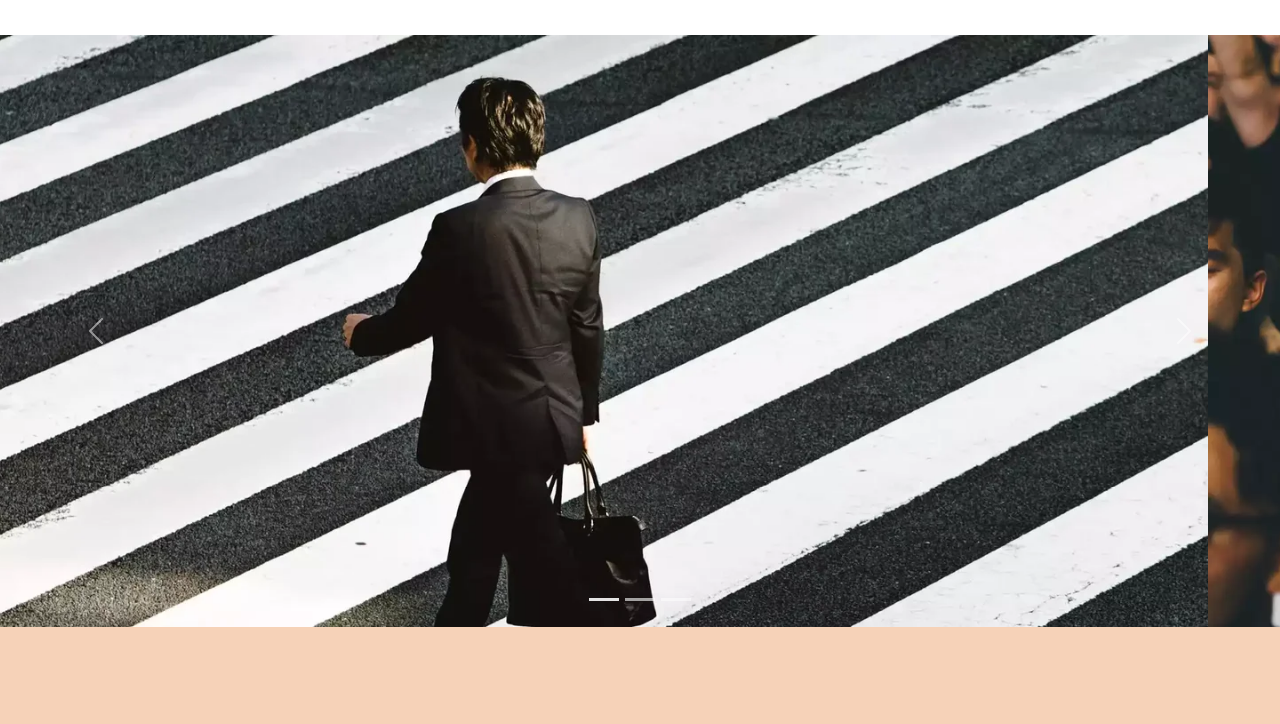
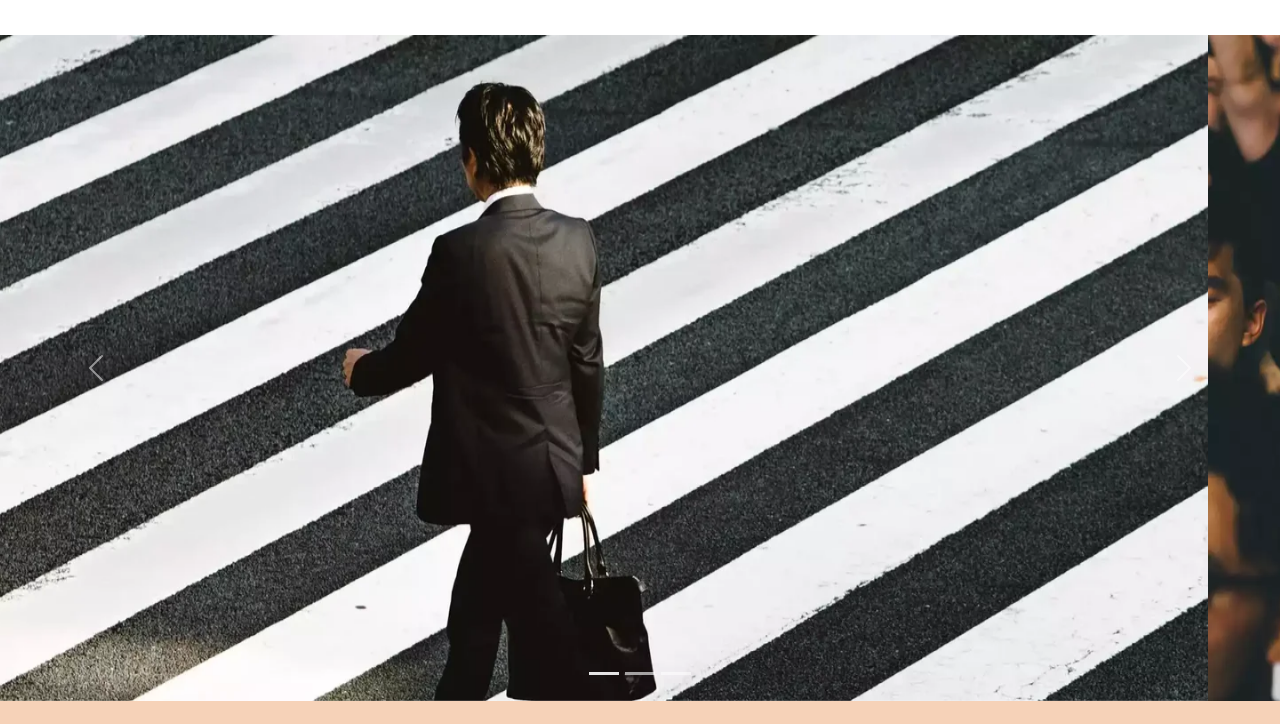
Before and after one commit to zino59950/Projet9, a plain HTML site: page index.html in a window 1280 px wide. Shown: the part 64-788 px from the top of the page. Drawn offline with nearby package versions, Linux system fonts and the light colour scheme.

Commit message:
test css carousel

```diff
--- a/assets/style.css
+++ b/assets/style.css
@@ -21,7 +21,10 @@ body {
 .top-header .name {
 	font-size: 26px;
 }
-
+.d-block.w-100 {
+	max-width: 1440px;
+	height: 666px;
+}
 .nav ul {
 	display: flex;
 	list-style-type: none;
```
